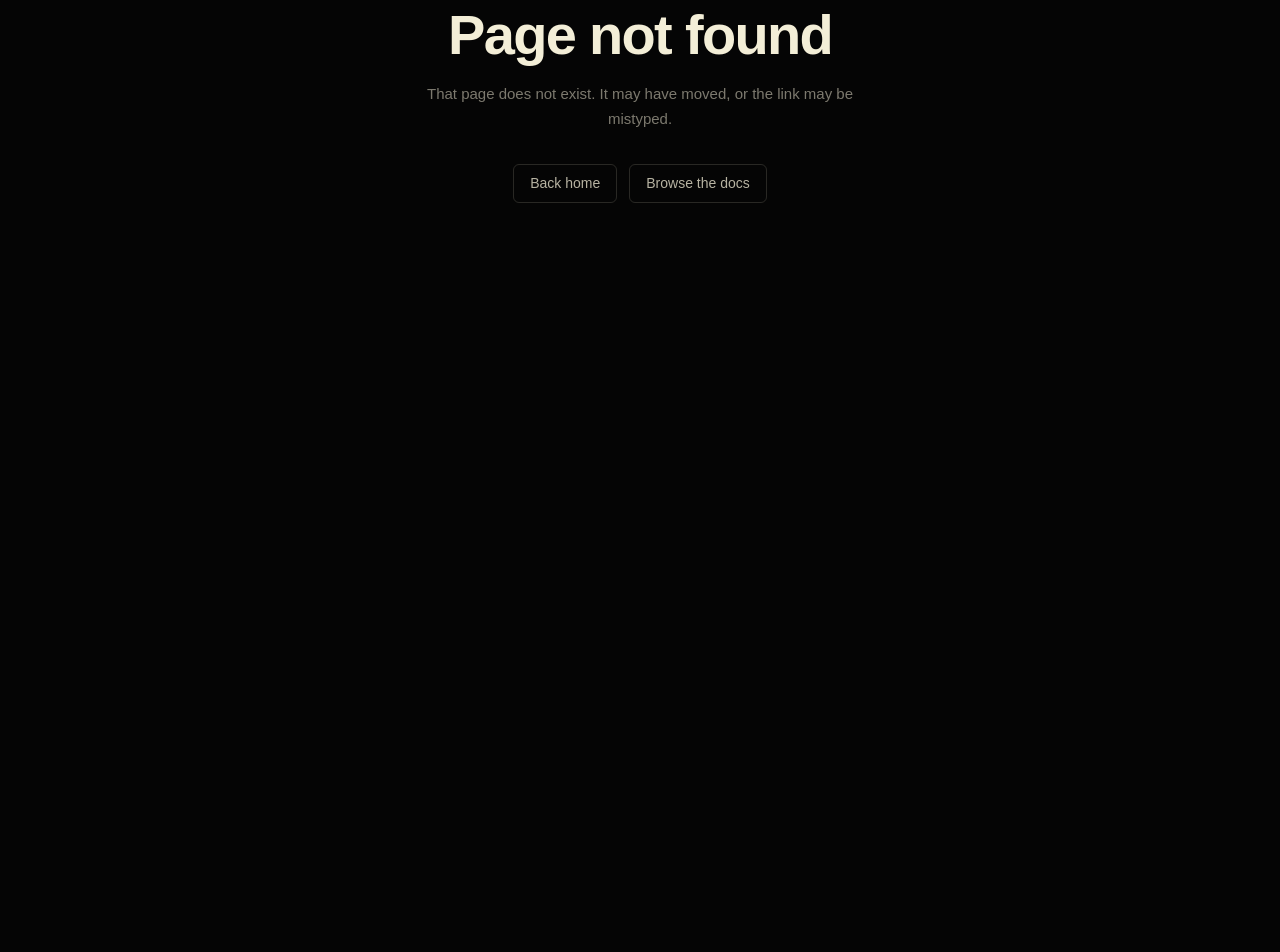
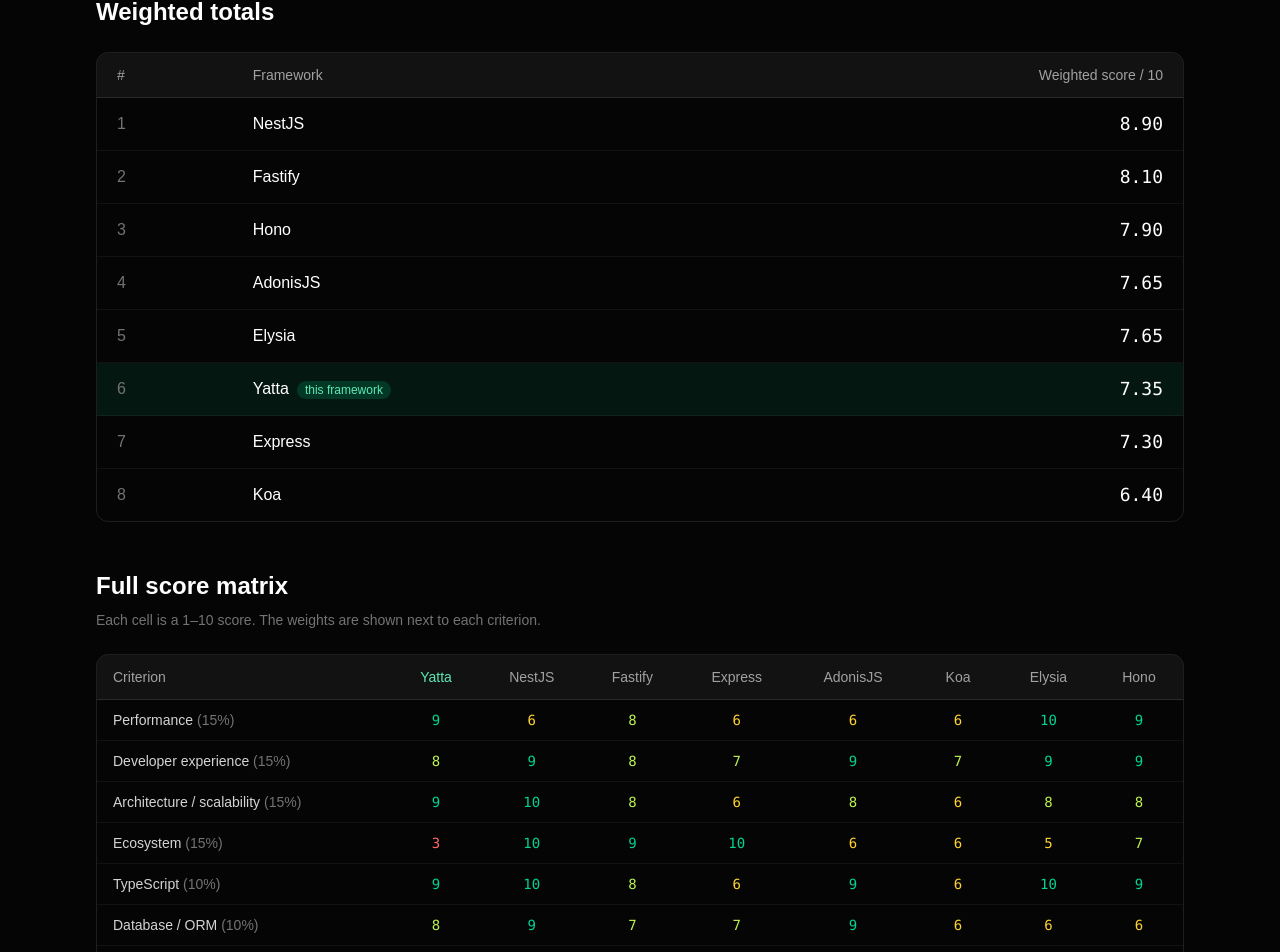
Before and after one commit to psrockstar098/yattajs-docs, a Next.js app: page /compare in a window 1280 px wide. Before the commit this address had no page. Shown: the part 312-1264 px from the top of the page. Before the commit the page ends 800 px from the top, so only its background shows below. Built offline with nearby package versions, Linux system fonts and the light colour scheme.

Commit message:
feat: add framework comparison page
This file implements a comparison page for Yatta against various backend frameworks, detailing scores based on multiple criteria.

```diff
--- /dev/null
+++ b/app/compare/page.tsx
@@ -0,0 +1,238 @@
+// app/compare/page.tsx
+//
+// Yatta vs the field — weighted framework comparison.
+// Scores are 1-10 per criterion, weighted by the published weights.
+// Benchmark data: local GET /json, 20k requests at 100 concurrency.
+
+import Link from "next/link";
+
+const weights = [
+  { name: "Performance", weight: 15 },
+  { name: "Developer experience", weight: 15 },
+  { name: "Architecture / scalability", weight: 15 },
+  { name: "Ecosystem", weight: 15 },
+  { name: "TypeScript", weight: 10 },
+  { name: "Database / ORM", weight: 10 },
+  { name: "Security", weight: 5 },
+  { name: "Testing", weight: 5 },
+  { name: "Deployment", weight: 5 },
+  { name: "Maturity / community", weight: 5 },
+];
+
+const frameworks = ["Yatta", "NestJS", "Fastify", "Express", "AdonisJS", "Koa", "Elysia", "Hono"];
+
+const scores: Record<string, number[]> = {
+  Yatta:    [9, 8, 9, 3, 9, 8, 8, 8, 8, 2],
+  NestJS:   [6, 9, 10, 10, 10, 9, 8, 9, 9, 9],
+  Fastify:  [8, 8, 8, 9, 8, 7, 8, 8, 9, 8],
+  Express:  [6, 7, 6, 10, 6, 7, 6, 8, 9, 10],
+  AdonisJS: [6, 9, 8, 6, 9, 9, 8, 7, 8, 7],
+  Koa:      [6, 7, 6, 6, 6, 6, 6, 7, 8, 8],
+  Elysia:   [10, 9, 8, 5, 10, 6, 7, 7, 7, 4],
+  Hono:     [9, 9, 8, 7, 9, 6, 7, 7, 10, 5],
+};
+
+function weightedTotal(name: string): number {
+  const s = scores[name]!;
+  let total = 0;
+  weights.forEach((w, i) => {
+    total += s[i]! * (w.weight / 100);
+  });
+  return Math.round(total * 100) / 100;
+}
+
+const ranked = [...frameworks].sort((a, b) => weightedTotal(b) - weightedTotal(a));
+
+function scoreColor(score: number): string {
+  if (score >= 9) return "text-emerald-400";
+  if (score >= 7) return "text-lime-300";
+  if (score >= 5) return "text-amber-300";
+  return "text-red-400";
+}
+
+export const metadata = {
+  title: "Yatta vs NestJS, Fastify, Express, AdonisJS, Koa, Elysia, Hono",
+  description:
+    "Weighted head-to-head comparison of Yatta against seven popular backend frameworks across performance, DX, architecture, ecosystem, TypeScript, database, security, testing, deployment, and maturity.",
+};
+
+export default function ComparePage() {
+  return (
+    <main className="mx-auto max-w-6xl px-5 py-16 sm:px-8">
+      <Link href="/" className="text-sm text-neutral-400 hover:text-white">
+        ← Back to home
+      </Link>
+
+      <h1 className="mt-6 text-4xl font-bold tracking-tight text-white sm:text-5xl">
+        Yatta vs the field
+      </h1>
+      <p className="mt-4 max-w-3xl text-lg text-neutral-400">
+        An honest, weighted comparison against seven popular backend frameworks.
+        Scores are 1–10 per criterion. Benchmark numbers come from a local{" "}
+        <code className="text-neutral-300">GET /json</code> head-to-head: 20,000
+        requests at 100 concurrent connections.
+      </p>
+
+      <h2 className="mt-12 text-2xl font-semibold text-white">Weighted totals</h2>
+      <div className="mt-6 overflow-x-auto rounded-xl border border-white/10">
+        <table className="w-full min-w-[480px] border-collapse text-left">
+          <thead>
+            <tr className="border-b border-white/10 bg-white/5">
+              <th className="px-5 py-3 text-sm font-medium text-neutral-400">#</th>
+              <th className="px-5 py-3 text-sm font-medium text-neutral-400">Framework</th>
+              <th className="px-5 py-3 text-right text-sm font-medium text-neutral-400">
+                Weighted score / 10
+              </th>
+            </tr>
+          </thead>
+          <tbody>
+            {ranked.map((name, i) => (
+              <tr
+                key={name}
+                className={`border-b border-white/5 last:border-0 ${
+                  name === "Yatta" ? "bg-emerald-500/10" : ""
+                }`}
+              >
+                <td className="px-5 py-3 text-neutral-500">{i + 1}</td>
+                <td className="px-5 py-3 font-medium text-white">
+                  {name}
+                  {name === "Yatta" && (
+                    <span className="ml-2 rounded-full bg-emerald-500/20 px-2 py-0.5 text-xs text-emerald-300">
+                      this framework
+                    </span>
+                  )}
+                </td>
+                <td className="px-5 py-3 text-right font-mono text-lg text-white">
+                  {weightedTotal(name).toFixed(2)}
+                </td>
+              </tr>
+            ))}
+          </tbody>
+        </table>
+      </div>
+
+      <h2 className="mt-12 text-2xl font-semibold text-white">Full score matrix</h2>
+      <p className="mt-2 text-sm text-neutral-500">
+        Each cell is a 1–10 score. The weights are shown next to each criterion.
+      </p>
+      <div className="mt-6 overflow-x-auto rounded-xl border border-white/10">
+        <table className="w-full min-w-[900px] border-collapse text-left text-sm">
+          <thead>
+            <tr className="border-b border-white/10 bg-white/5">
+              <th className="px-4 py-3 font-medium text-neutral-400">Criterion</th>
+              {frameworks.map((f) => (
+                <th
+                  key={f}
+                  className={`px-4 py-3 text-center font-medium ${
+                    f === "Yatta" ? "text-emerald-300" : "text-neutral-400"
+                  }`}
+                >
+                  {f}
+                </th>
+              ))}
+            </tr>
+          </thead>
+          <tbody>
+            {weights.map((w, i) => (
+              <tr key={w.name} className="border-b border-white/5 last:border-0">
+                <td className="px-4 py-2.5 text-neutral-300">
+                  {w.name}{" "}
+                  <span className="text-neutral-500">({w.weight}%)</span>
+                </td>
+                {frameworks.map((f) => (
+                  <td
+                    key={f}
+                    className={`px-4 py-2.5 text-center font-mono ${scoreColor(scores[f]![i]!)}`}
+                  >
+                    {scores[f]![i]}
+                  </td>
+                ))}
+              </tr>
+            ))}
+            <tr className="bg-white/5 font-semibold">
+              <td className="px-4 py-3 text-white">Weighted total</td>
+              {frameworks.map((f) => (
+                <td key={f} className="px-4 py-3 text-center font-mono text-white">
+                  {weightedTotal(f).toFixed(2)}
+                </td>
+              ))}
+            </tr>
+          </tbody>
+        </table>
+      </div>
+
+      <h2 className="mt-12 text-2xl font-semibold text-white">Where Yatta wins</h2>
+      <div className="mt-6 grid gap-4 sm:grid-cols-2">
+        <div className="rounded-xl border border-white/10 bg-white/5 p-6">
+          <h3 className="font-semibold text-emerald-300">Performance — 9/10</h3>
+          <p className="mt-2 text-sm text-neutral-400">
+            16,180 req/s locally — 1.9x Express, 1.4x Fastify, within 8% of
+            Elysia (the fastest). Bun-native with zero Node overhead.
+          </p>
+        </div>
+        <div className="rounded-xl border border-white/10 bg-white/5 p-6">
+          <h3 className="font-semibold text-emerald-300">Architecture — 9/10</h3>
+          <p className="mt-2 text-sm text-neutral-400">
+            Batteries included: auth, realtime (WebSocket/SSE), jobs, cache,
+            storage, mail, observability, worker runtime. No other framework
+            here ships all of that in one package.
+          </p>
+        </div>
+        <div className="rounded-xl border border-white/10 bg-white/5 p-6">
+          <h3 className="font-semibold text-emerald-300">Database / ORM — 8/10</h3>
+          <p className="mt-2 text-sm text-neutral-400">
+            Built-in SQLite ORM with migrations — zero setup. AdonisJS Lucid
+            and NestJS integrations cover more databases, but Yatta works out
+            of the box.
+          </p>
+        </div>
+        <div className="rounded-xl border border-white/10 bg-white/5 p-6">
+          <h3 className="font-semibold text-emerald-300">TypeScript — 9/10</h3>
+          <p className="mt-2 text-sm text-neutral-400">
+            First-class, strict, end-to-end typed. No bolted-on @types packages.
+          </p>
+        </div>
+      </div>
+
+      <h2 className="mt-12 text-2xl font-semibold text-white">Honest caveats</h2>
+      <div className="mt-6 grid gap-4 sm:grid-cols-2">
+        <div className="rounded-xl border border-amber-500/20 bg-amber-500/5 p-6">
+          <h3 className="font-semibold text-amber-300">Ecosystem — 3/10</h3>
+          <p className="mt-2 text-sm text-neutral-400">
+            Just launched. No plugin marketplace yet. NestJS, Express, and
+            Fastify have thousands of community packages.
+          </p>
+        </div>
+        <div className="rounded-xl border border-amber-500/20 bg-amber-500/5 p-6">
+          <h3 className="font-semibold text-amber-300">Maturity — 2/10</h3>
+          <p className="mt-2 text-sm text-neutral-400">
+            Launched October 2026. No battle-tested production stories yet —
+            but 708 tests and a full security review keep the foundation solid.
+          </p>
+        </div>
+      </div>
+
+      <p className="mt-8 text-sm text-neutral-500">
+        On pure engineering merit (performance + DX + architecture + TypeScript
+        = 55% of the weight), Yatta scores <strong className="text-neutral-300">8.73/10</strong> —
+        second only to Elysia (9.18), ahead of NestJS (8.64). As the ecosystem
+        grows, the overall total climbs fast: every +1 in ecosystem adds +0.15.
+      </p>
+
+      <div className="mt-10 flex gap-4">
+        <Link
+          href="/docs"
+          className="rounded-lg bg-emerald-500 px-6 py-3 font-medium text-black hover:bg-emerald-400"
+        >
+          Read the docs
+        </Link>
+        <Link
+          href="/benchmarks"
+          className="rounded-lg border border-white/20 px-6 py-3 font-medium text-white hover:bg-white/5"
+        >
+          Live benchmarks
+        </Link>
+      </div>
+    </main>
+  );
+}
```
